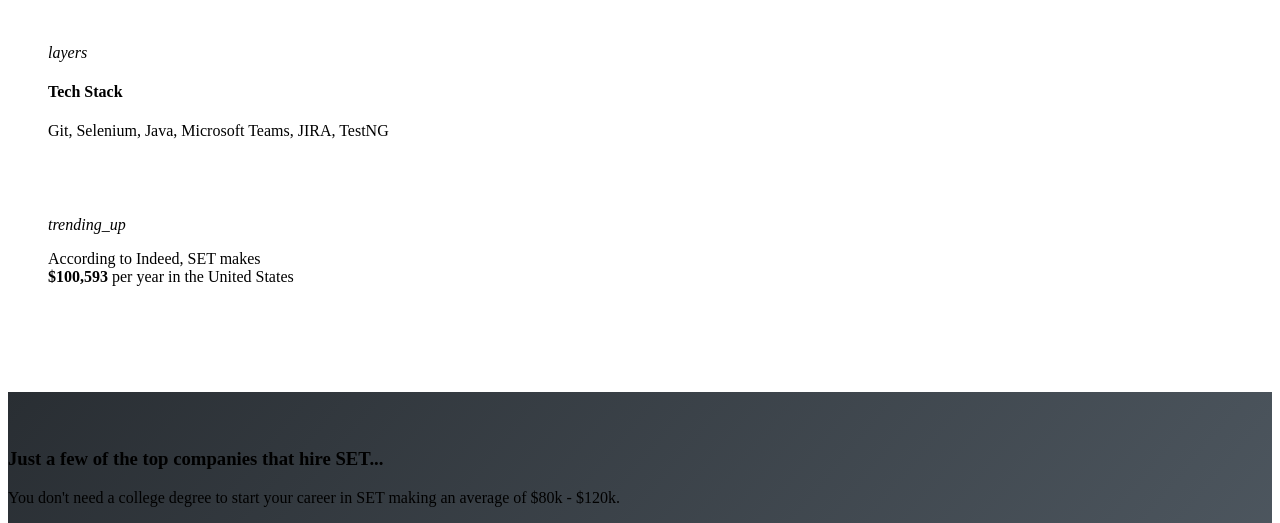
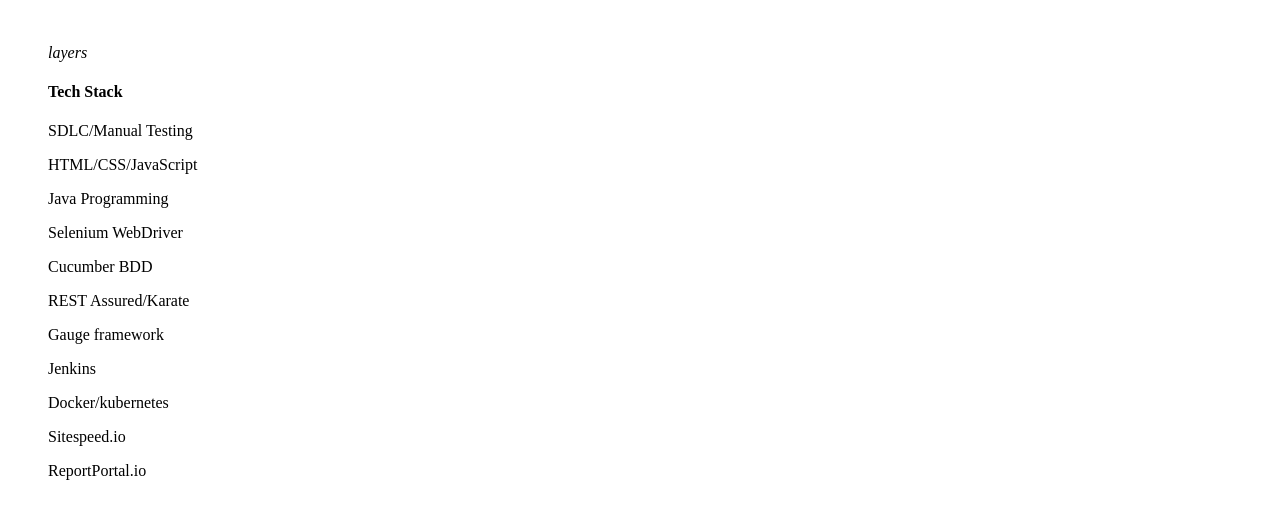
Before and after one commit to BurkeDesigns/alphaleaf, a Vue app: page /courses in a window 1280 px wide. Shown: the part 1684-2207 px from the top of the page. Built offline with nearby package versions, Linux system fonts and the light colour scheme.

Commit message:
Update Courses.vue

```diff
--- a/src/views/Courses.vue
+++ b/src/views/Courses.vue
@@ -97,9 +97,25 @@
             </div>
             <div el="list" style="--gap:100px;">
                 <div el="list" style="padding:30px;--bg-color:#f1f1f1;border-radius:4px;max-width:350px;">
-                    <i class="material-icons">layers</i>
-                    <h4 el>Tech Stack</h4>
-                    <p el>Git, Selenium, Java, Microsoft Teams, JIRA, TestNG</p>
+                    <div el="list-column">
+                        <i class="material-icons">layers</i>
+                        <h4 el>Tech Stack</h4>
+                    </div>
+                    <!-- <p el>Git, Selenium, Java, Microsoft Teams, JIRA, TestNG</p> -->
+                    <div el="list" style="--gap: 4px;">
+                        <p el>SDLC/Manual Testing</p>
+                        <p el>HTML/CSS/JavaScript</p>
+                        <p el>Java Programming</p>
+                        <p el>Selenium WebDriver</p>
+                        <!-- <p el>Gradle/Maven</p> -->
+                        <p el>Cucumber BDD</p>
+                        <p el>REST Assured/Karate</p>
+                        <p el>Gauge framework</p>
+                        <p el>Jenkins</p>
+                        <p el>Docker/kubernetes</p>
+                        <p el>Sitespeed.io</p>
+                        <p el>ReportPortal.io</p>
+                    </div>
                 </div>
                 <div el="list shadow-sm" style="padding:30px;--bg-color:white;border-top:5px solid var(--color-secondary);border-radius:4px;max-width:350px;">
                     <i class="material-icons">trending_up</i>
```
